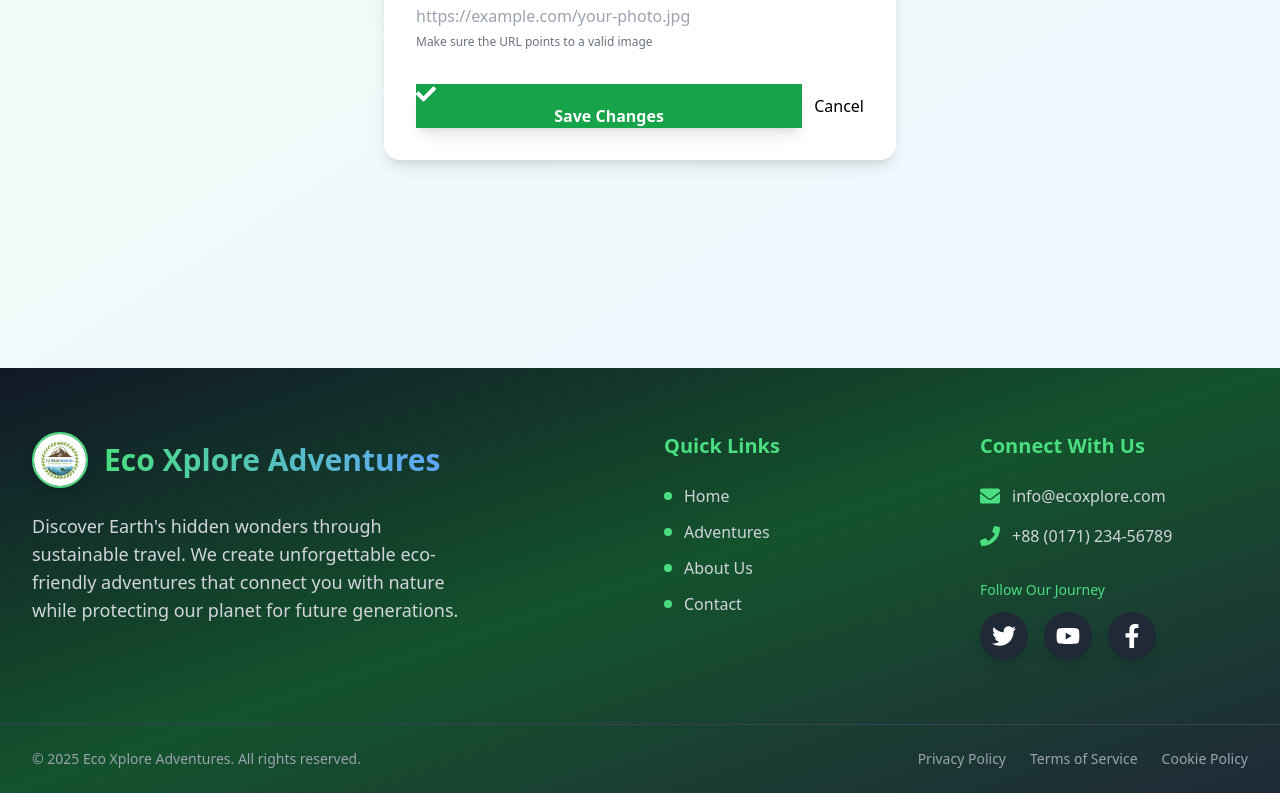
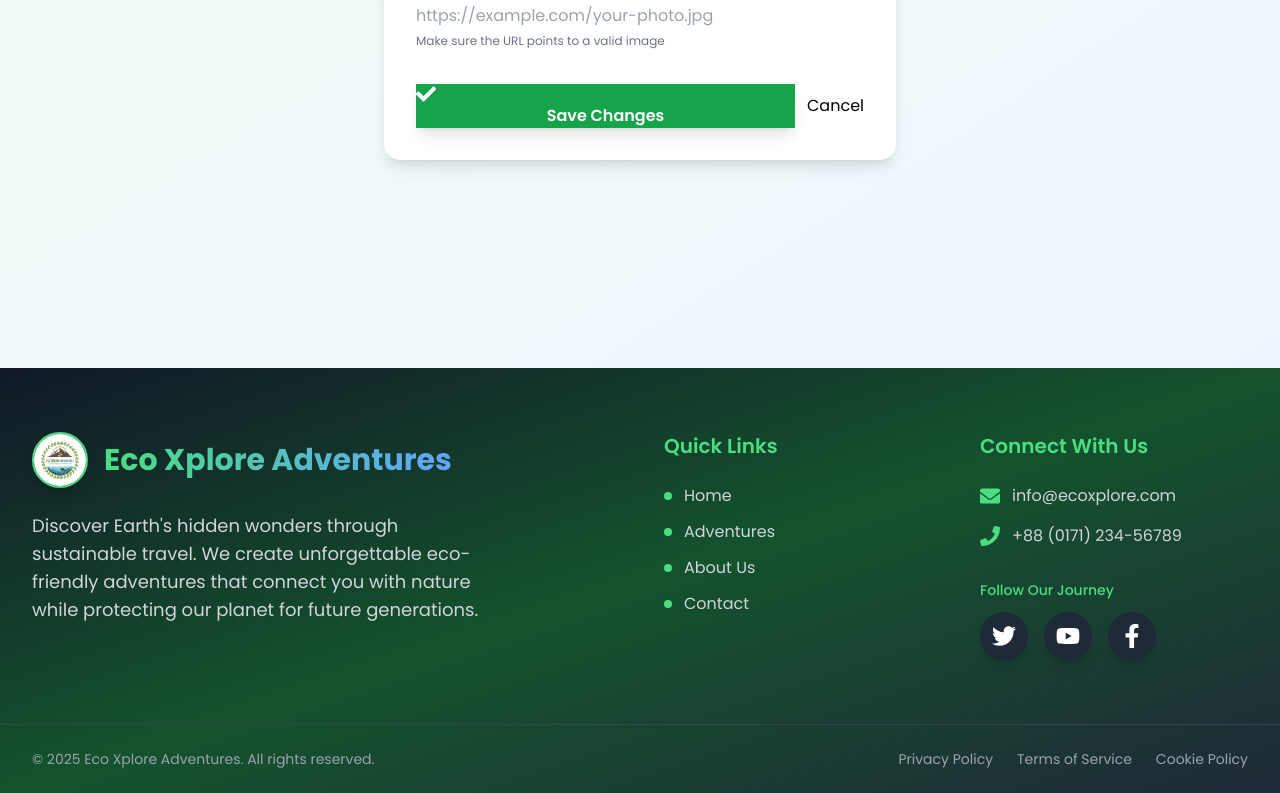
Before and after one commit to dmmalek/eco-xplore-adventures, a React (Vite) app: page /update-profile in a window 1280 px wide. Shown: the part 647-1440 px from the top of the page. Built offline with nearby package versions, Linux system fonts and the light colour scheme; no server answers; sample sign-in values are in the browser's storage.

Commit message:
add google font and fixed some issues

```diff
--- a/index.html
+++ b/index.html
@@ -5,6 +5,14 @@
     <link rel="icon" type="image/svg+xml" href="/src/assets/image/logo.png" />
     <meta name="viewport" content="width=device-width, initial-scale=1.0" />
     <title>Eco Xplore Adventures</title>
+    <!-- Google Font -->
+    <!-- Google Font: Poppins -->
+    <link rel="preconnect" href="https://fonts.googleapis.com" />
+    <link rel="preconnect" href="https://fonts.gstatic.com" crossorigin />
+    <link
+      href="https://fonts.googleapis.com/css2?family=Poppins:ital,wght@0,100;0,200;0,300;0,400;0,500;0,600;0,700;0,800;0,900;1,100;1,200;1,300;1,400;1,500;1,600;1,700;1,800;1,900&display=swap"
+      rel="stylesheet"
+    />
   </head>
   <body>
     <div id="root"></div>
--- a/src/component/Footer.jsx
+++ b/src/component/Footer.jsx
@@ -39,37 +39,25 @@ const Footer = () => {
             </h3>
             <ul className="space-y-2 sm:space-y-3">
               <li>
-                <a
-                  href="/"
-                  className="text-gray-300 hover:text-green-400 transition-colors duration-200 text-sm sm:text-base flex items-center group"
-                >
+                <a className="text-gray-300 hover:text-green-400 transition-colors duration-200 text-sm sm:text-base flex items-center group">
                   <span className="w-2 h-2 bg-green-400 rounded-full mr-3 group-hover:scale-125 transition-transform duration-200"></span>
                   Home
                 </a>
               </li>
               <li>
-                <a
-                  href="/adventures"
-                  className="text-gray-300 hover:text-green-400 transition-colors duration-200 text-sm sm:text-base flex items-center group"
-                >
+                <a className="text-gray-300 hover:text-green-400 transition-colors duration-200 text-sm sm:text-base flex items-center group">
                   <span className="w-2 h-2 bg-green-400 rounded-full mr-3 group-hover:scale-125 transition-transform duration-200"></span>
                   Adventures
                 </a>
               </li>
               <li>
-                <a
-                  href="/about"
-                  className="text-gray-300 hover:text-green-400 transition-colors duration-200 text-sm sm:text-base flex items-center group"
-                >
+                <a className="text-gray-300 hover:text-green-400 transition-colors duration-200 text-sm sm:text-base flex items-center group">
                   <span className="w-2 h-2 bg-green-400 rounded-full mr-3 group-hover:scale-125 transition-transform duration-200"></span>
                   About Us
                 </a>
               </li>
               <li>
-                <a
-                  href="/contact"
-                  className="text-gray-300 hover:text-green-400 transition-colors duration-200 text-sm sm:text-base flex items-center group"
-                >
+                <a className="text-gray-300 hover:text-green-400 transition-colors duration-200 text-sm sm:text-base flex items-center group">
                   <span className="w-2 h-2 bg-green-400 rounded-full mr-3 group-hover:scale-125 transition-transform duration-200"></span>
                   Contact
                 </a>
@@ -141,22 +129,13 @@ const Footer = () => {
               © 2025 Eco Xplore Adventures. All rights reserved.
             </div>
             <div className="flex space-x-4 sm:space-x-6 text-xs sm:text-sm">
-              <a
-                href="/privacy"
-                className="text-gray-400 hover:text-green-400 transition-colors duration-200"
-              >
+              <a className="text-gray-400 hover:text-green-400 transition-colors duration-200">
                 Privacy Policy
               </a>
-              <a
-                href="/terms"
-                className="text-gray-400 hover:text-green-400 transition-colors duration-200"
-              >
+              <a className="text-gray-400 hover:text-green-400 transition-colors duration-200">
                 Terms of Service
               </a>
-              <a
-                href="/cookies"
-                className="text-gray-400 hover:text-green-400 transition-colors duration-200"
-              >
+              <a className="text-gray-400 hover:text-green-400 transition-colors duration-200">
                 Cookie Policy
               </a>
             </div>
--- a/src/component/Home/AdventureCard.jsx
+++ b/src/component/Home/AdventureCard.jsx
@@ -72,7 +72,7 @@ const AdventureCard = ({ adventures }) => {
           <div className="flex items-center justify-between pt-4 border-t border-gray-100">
             <div className="flex items-center space-x-2">
               <div className="flex items-center">
-                {[1, 2, 3, 4, 5].map((star) => (
+                {[1, 2, 3, 5].map((star) => (
                   <FaStar key={star} className="w-4 h-4 text-yellow-400" />
                 ))}
               </div>
--- a/src/component/MyProfile/MyProfile.jsx
+++ b/src/component/MyProfile/MyProfile.jsx
@@ -11,7 +11,7 @@ const MyProfile = () => {
       <div className="w-full max-w-xs sm:max-w-sm md:max-w-md lg:max-w-lg bg-white rounded-2xl shadow-lg p-4 sm:p-6 md:p-8 text-center">
         <div className="mb-6 sm:mb-8">
           <h1 className="text-xl sm:text-2xl md:text-3xl font-bold text-gray-800 mb-2">
-            Welcome Back!
+            Welcome Back , {user?.displayName || "Adventure Seeker"}
           </h1>
           <p className="text-sm sm:text-base text-gray-600">
             Manage your eco-adventure profile
--- a/src/component/MyProfile/UpdateProfie.jsx
+++ b/src/component/MyProfile/UpdateProfie.jsx
@@ -2,6 +2,7 @@ import { useContext } from "react";
 import { useNavigate } from "react-router-dom";
 import { AuthContext } from "../context/AuthProvider";
 import { FaCheck } from "react-icons/fa";
+import Swal from "sweetalert2";
 
 const UpdateProfie = () => {
   const { profileUpdate } = useContext(AuthContext);
@@ -16,7 +17,11 @@ const UpdateProfie = () => {
     console.log(name, url);
     profileUpdate(name, url).then(() => {
       // Profile updated!
-      alert("Profile updated!");
+      Swal.fire({
+        title: "Good job!",
+        text: "Profile Updated Successfully",
+        icon: "success",
+      });
       navigate("/myprofile");
     });
   };
--- a/src/index.css
+++ b/src/index.css
@@ -1,3 +1,5 @@
+@import url("https://fonts.googleapis.com/css2?family=Poppins:ital,wght@0,100;0,200;0,300;0,400;0,500;0,600;0,700;0,800;0,900;1,100;1,200;1,300;1,400;1,500;1,600;1,700;1,800;1,900&display=swap");
+
 @tailwind base;
 @tailwind components;
 @tailwind utilities;
--- a/src/layouts/MainLayout.jsx
+++ b/src/layouts/MainLayout.jsx
@@ -4,7 +4,7 @@ import Footer from "../component/Footer";
 
 const MainLayout = () => {
   return (
-    <div className="min-h-screen w-full overflow-x-hidden">
+    <div className="min-h-screen w-full overflow-x-hidden font-poppins">
       <Navbar />
       <main className="w-full">
         <Outlet />
--- a/tailwind.config.js
+++ b/tailwind.config.js
@@ -10,6 +10,10 @@ export default {
         18: "4.5rem",
         88: "22rem",
       },
+      // ✅ Custom font
+      fontFamily: {
+        poppins: ["Poppins", "sans-serif"],
+      },
     },
   },
   plugins: [require("daisyui")],
```
Also changed, not shown: 1 other file (tests, documents, lock files or other folders).
